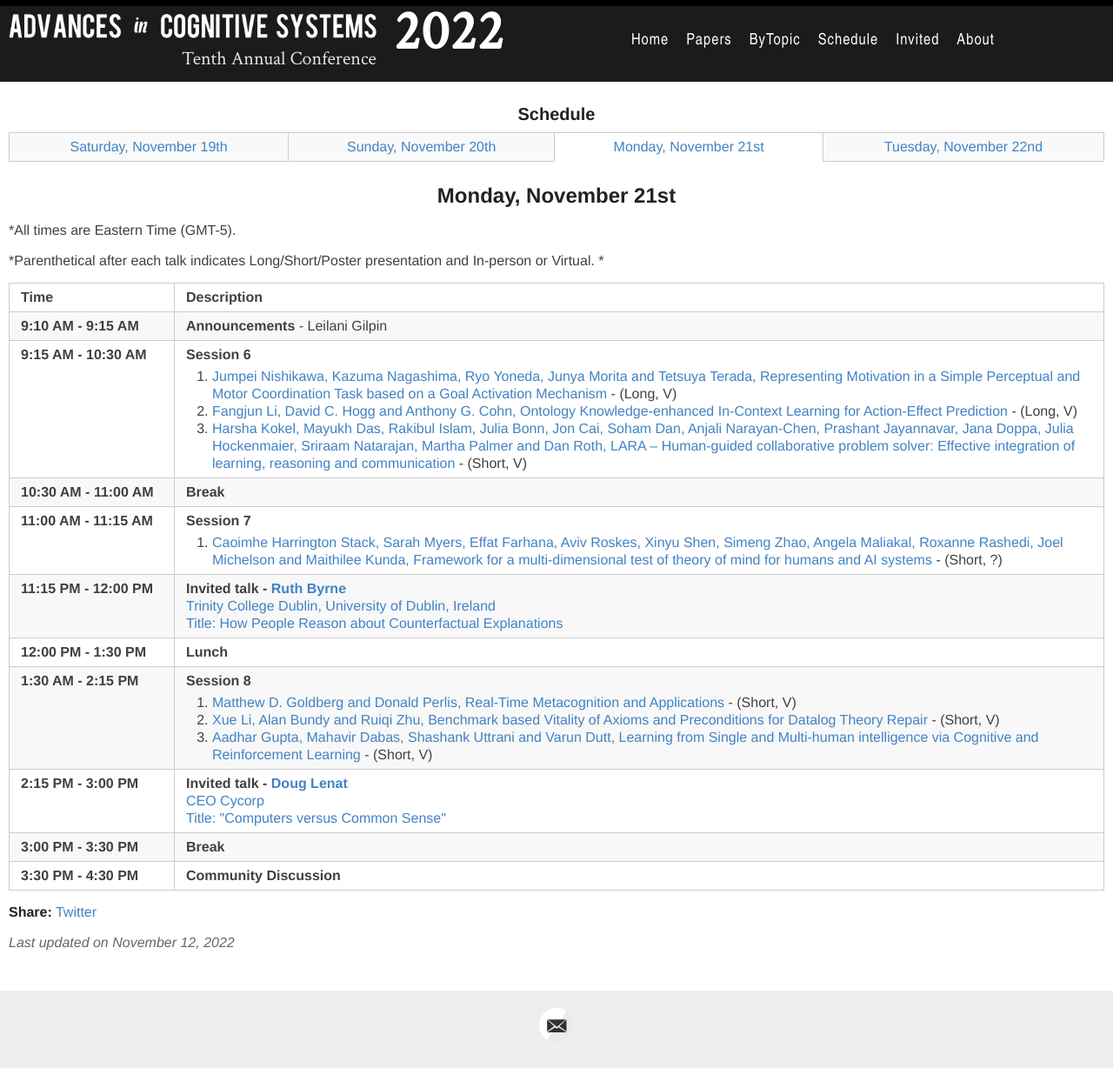
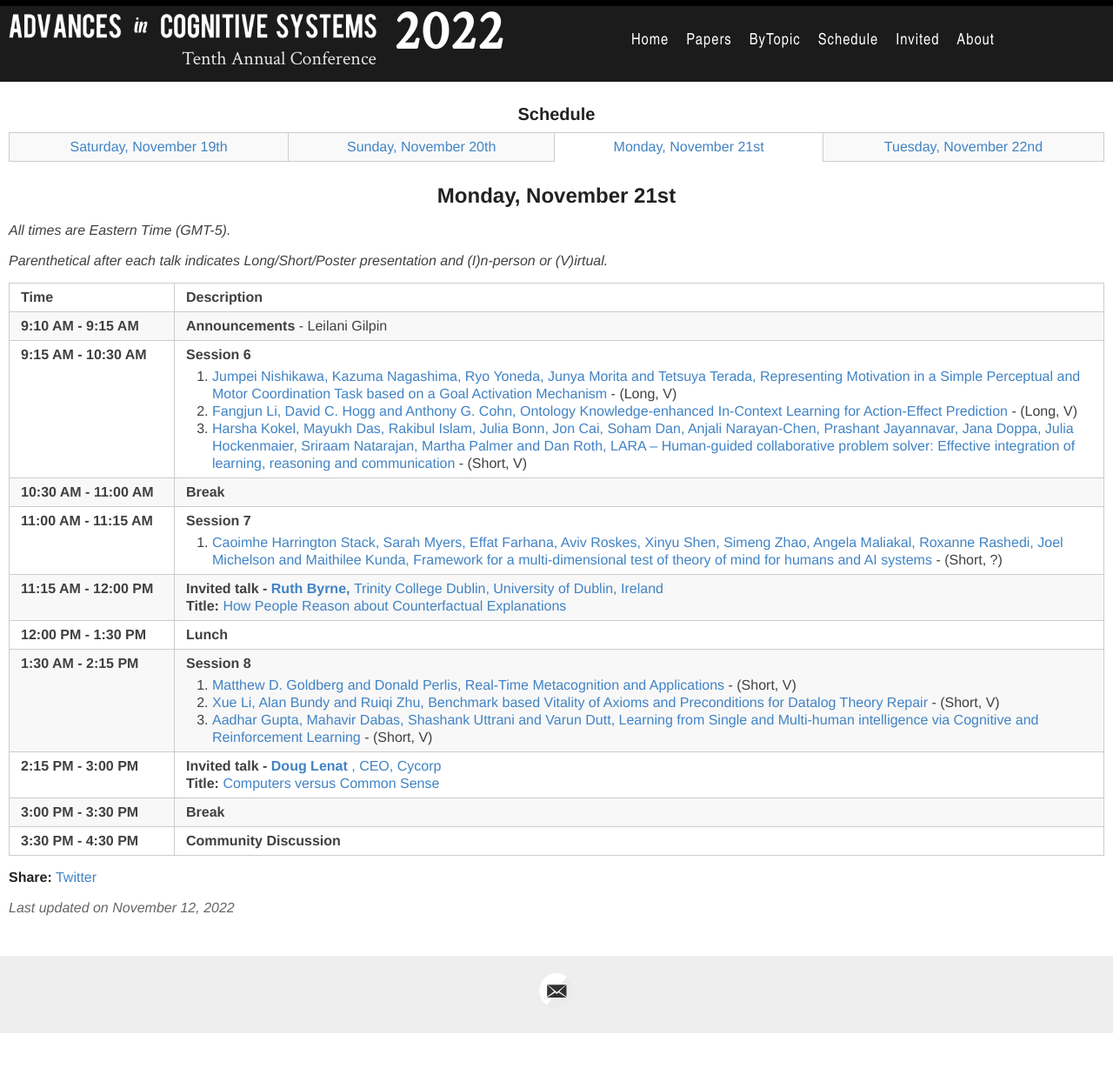
Before and after one commit to AdvancesInCognitiveSystems/acs2022, a Jekyll site: the page built from _days/monday-day3.md, in a window 1280 px wide. Shown: the whole page at 87% size. Built offline with Jekyll 4.4.1, drawn with Linux system fonts in a browser that asks for light colours; after the commit the page ends 1188 px from its top, so only the background shows below that.

Commit message:
fix errors, invited talks

```diff
--- a/_days/monday-day3.md
+++ b/_days/monday-day3.md
@@ -16,8 +14,9 @@ Invited talks are linked directly as shown below.
 Paper PDFs are available by clicking on talk titles. For slides, click on
 (S) after title, or look in the corresponding Slack channel.
 -->
-*Parenthetical after each talk indicates Long/Short/Poster presentation and
-In-person or Virtual. *
+*All times are Eastern Time (GMT-5).*
+
+*Parenthetical after each talk indicates Long/Short/Poster presentation and (I)n-person or (V)irtual.*
 
 
 <table>
@@ -72,11 +71,11 @@ In-person or Virtual. *
 </tr>
 
 <tr>
-  <td> <span class="schedtime"> 11:15 PM - 12:00 PM </span></td>
+  <td> <span class="schedtime"> 11:15 AM - 12:00 PM </span></td>
   <td> <b>  Invited talk -
-<a href="{{site.baseurl}}/speakers/mei_si/"> Ruth Byrne </a> </b><br>
+<a href="{{site.baseurl}}/speakers/mei_si/"> Ruth Byrne,</a> </b>
 <a href="https://faculty.rpi.edu/mei-si">Trinity College Dublin, University of Dublin, Ireland</a><br>
-<a href="{{site.baseurl}}/talks/#mei_si">Title: How People Reason about Counterfactual Explanations </a>
+<b>Title:</b><a href="{{site.baseurl}}/talks/#Si_talk"> How People Reason about Counterfactual Explanations </a>
 
   </td>
 </tr>
@@ -101,9 +100,9 @@ In-person or Virtual. *
 <tr>
   <td> <span class="schedtime"> 2:15 PM - 3:00 PM </span></td>
   <td> <b>  Invited talk -
-<a href="{{site.baseurl}}/speakers/mei_si/"> Doug Lenat </a> </b><br>
-<a href="https://faculty.rpi.edu/mei-si">CEO Cycorp</a><br>
-<a href="{{site.baseurl}}/talks/#mei_si">Title: "Computers versus Common Sense"</a>
+<a href="{{site.baseurl}}/speakers/doug_lenat/"> Doug Lenat </a> </b>
+<a href="https://cyc.com/leadership-team/">, CEO,  Cycorp</a><br>
+<b>Title: </b><a href="{{site.baseurl}}/talks/#Lenat_talk">Computers versus Common Sense</a>
 
   </td>
 </tr>
```
Also changed, not shown: other parts of _days/monday-day3.md (+0 -2 lines), _days/saturday-day1.md (+3 -3 lines), _days/sunday-day2.md (+5 -4 lines).
